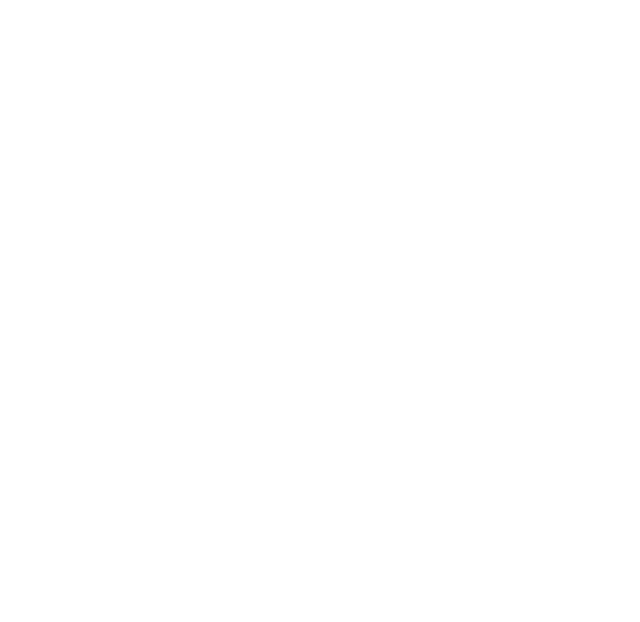
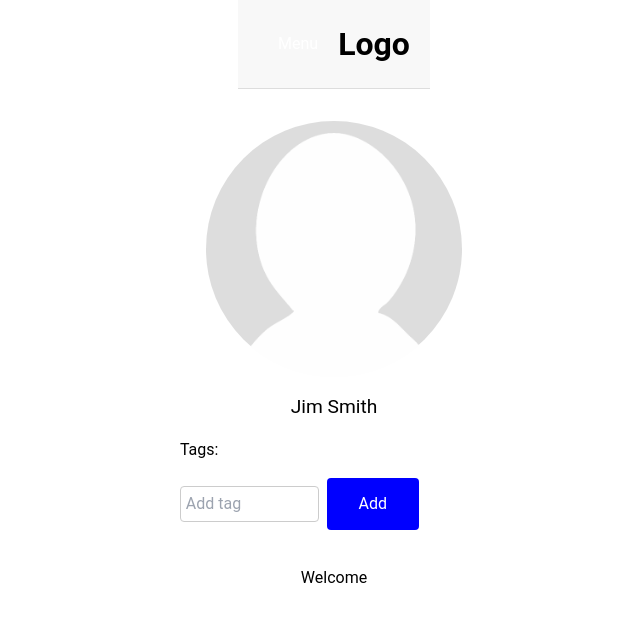
Before and after one commit to hacknc-24/findme, a React (Vite) app in the folder frontend/: page /profile in a window 1280 px wide. Before the commit this address had no page. Shown: the top 622 px of the page, without its empty margins (306-946 px from the left). Built offline with nearby package versions, Linux system fonts and the light colour scheme.

Commit message:
Made the profile pagwe

```diff
--- a/frontend/src/App.css
+++ b/frontend/src/App.css
@@ -1,13 +1,13 @@
 #root {
   min-width: 1080px;
-  height: 587px;
+  min-height: 587px;
   margin: 0;
   padding: 0;
 }
 
 body {
   min-width: 1080px;
-  height: 589px;
+  min-height: 589px;
   margin: 0;
   padding: 0;
 }
--- a/frontend/src/App.tsx
+++ b/frontend/src/App.tsx
@@ -1,13 +1,15 @@
 import "./App.css";
 import { BrowserRouter as Router, Route, Routes } from "react-router-dom";
 import Auth from "./Pages/Auth/Auth";
+import Profile from "./Pages/Profile/Profile.tsx";
 
 function App() {
   return (
     <>
       <Router>
         <Routes>
-          <Route path="/" element={<Auth />} />
+          <Route path="/profile" element={<Profile />}/>
+          <Route strict path="/" element={<Auth />} />
         </Routes>
       </Router>
     </>
--- a/frontend/src/Pages/Auth/style.css
+++ b/frontend/src/Pages/Auth/style.css
@@ -43,7 +43,7 @@
 body {
   margin: 0px;
   min-width: 1080px;
-  height: 560px;
+  min-height: 560px;
   margin: 0;
   padding: 0;
 }
--- /dev/null
+++ b/frontend/src/Pages/Profile/Profile.css
@@ -0,0 +1,33 @@
+.profile {
+  font-family: Arial, sans-serif;
+  max-width: 37.5rem; /* 600px equivalent */
+  margin: auto; /* Center the app */
+  place-items: center;
+}
+
+.profilecontainer {
+  display: grid; /* Use grid layout */
+  place-items: center; /* Center both horizontally and vertically */
+  height: 10vh;
+  /* width: 50vw; */
+}
+
+@media (max-width: 37.5rem) { /* 600px equivalent */
+  .top-bar {
+    flex-direction: column;
+    align-items: flex-start;
+  }
+
+  .profilelogo {
+    margin-top: 0.3125rem; /* 5px equivalent */
+  }
+
+  .profile-pic {
+    width: 5rem; /* 80px equivalent */
+    height: 5rem; /* 80px equivalent */
+  }
+
+  .username {
+    font-size: 1rem; /* 16px equivalent */
+  }
+}
--- /dev/null
+++ b/frontend/src/Pages/Profile/Profile.tsx
@@ -0,0 +1,46 @@
+import './Profile.css';
+import TopBar from './TopBar.tsx';
+import ProfileSection from './ProfileSection.tsx';
+import placeholder_img from './placeholder.png';
+import { useState } from 'react';
+// import { useNavigate } from "react-router-dom";
+
+
+const Profile = () =>{
+
+  // const navigate = useNavigate();
+
+  const [tags, SetTags] = useState<string[]>([])
+
+  const addTag = (newTag: string) => {
+    if (newTag && !tags.includes(newTag)) {
+      SetTags([...tags, newTag]);
+    }
+  };
+
+  const removeTag = (tagToRemove: string) => {
+    SetTags(tags.filter(tag => tag !== tagToRemove));
+  };
+
+  return (
+    <div className="profile">
+      <TopBar />
+      <ProfileSection
+      username="Jim Smith"
+      profilePicture={placeholder_img}
+      tags={tags}
+      addTag={addTag}
+      removeTag={removeTag}/>
+
+            <main>
+                {/* Your main content goes here */}
+                <div className="profilecontainer">
+                  {/* <h1 class="header">Centered Header</h1> */}
+                  <h2>Welcome</h2>
+                </div>
+            </main>
+    </div>
+  );
+}
+
+export default Profile;
--- /dev/null
+++ b/frontend/src/Pages/Profile/ProfileSection.css
@@ -0,0 +1,18 @@
+.profile-section {
+    display: flex;
+    flex-direction: column;
+    align-items: center;
+    margin-top: 2rem;
+  }
+
+.profile-picture {
+    width: 20vw; /* viewport width */
+    height: 20vw;
+    border-radius: 50%;
+    background-color: #e0e0e0;
+  }
+
+.username {
+    margin-top: 1rem;
+    font-size: 1.2rem;
+  }
--- /dev/null
+++ b/frontend/src/Pages/Profile/ProfileSection.tsx
@@ -0,0 +1,23 @@
+import React from 'react';
+import Tags from './Tags.tsx';
+import './ProfileSection.css';
+
+interface ProfileSectionProps {
+  username: string;
+  profilePicture: string;
+  tags: string[];
+  addTag: (tag: string) => void;
+  removeTag: (tag: string) => void;
+}
+
+const ProfileSection:React.FC<ProfileSectionProps> = ({ username, profilePicture, tags, addTag, removeTag }) => {
+  return (
+    <div className="profile-section">
+      <img src={profilePicture} alt="Profile" className="profile-picture" />
+      <span className="username">{username}</span>
+      <Tags tags={tags} addTag={addTag} removeTag={removeTag} />
+    </div>
+  );
+};
+
+export default ProfileSection;
--- /dev/null
+++ b/frontend/src/Pages/Profile/Tags.css
@@ -0,0 +1,26 @@
+.tags-section {
+    margin-top: 1rem;
+  }
+
+.tags-list {
+    display: flex;
+    gap: 0.5rem;
+    flex-wrap: wrap;
+  }
+
+.tag {
+    background-color: #f0f0f0;
+    padding: 0.5rem;
+    border-radius: 0.5rem;
+    display: flex;
+    align-items: center;
+  }
+
+.add-tag {
+    margin-top: 0.5rem;
+  }
+
+.add-tag input {
+    padding: 0.3rem;
+    margin-right: 0.5rem;
+  }
--- /dev/null
+++ b/frontend/src/Pages/Profile/Tags.tsx
@@ -0,0 +1,43 @@
+import React, { useState } from 'react';
+import './Tags.css';
+
+interface TagsProps {
+  tags: string[];
+  addTag: (tag: string) => void;
+  removeTag: (tag: string) => void;
+
+
+}
+
+const Tags: React.FC<TagsProps> = ({ tags , addTag, removeTag }) => {
+  const [inputValue, setInputValue] = useState('');
+
+  const handleAddTag = () => {
+    addTag(inputValue);
+    setInputValue(''); // Clear input after adding
+  };
+
+  return (
+    <div className="tags-section">
+      <h3>Tags:</h3>
+      <div className="tags-list">
+        {tags.map(tag => (
+          <div className="tag" key={tag}>
+            {tag} <button onClick={() => removeTag(tag)}>x</button>
+          </div>
+        ))}
+      </div>
+      <div className="add-tag">
+        <input
+          type="text"
+          value={inputValue}
+          onChange={(e) => setInputValue(e.target.value)}
+          placeholder="Add tag"
+        />
+        <button style={{ width: '30%',  }} onClick={handleAddTag}>Add</button>
+      </div>
+    </div>
+  );
+};
+
+export default Tags;
--- /dev/null
+++ b/frontend/src/Pages/Profile/TopBar.css
@@ -0,0 +1,20 @@
+.top-bar {
+  display: flex;
+  justify-content: space-between;
+  align-items: center;
+  padding: 10px 20px;
+  background-color: #f8f8f8;
+  border-bottom: 1px solid #ddd;
+}
+
+.menu-button {
+  background: transparent;
+  border: none;
+  font-size: 1rem;
+  cursor: pointer;
+}
+
+.logo{
+  font-size: 2rem;
+  font-weight: bold;
+}
--- /dev/null
+++ b/frontend/src/Pages/Profile/TopBar.tsx
@@ -0,0 +1,13 @@
+// import React from 'react';
+import './TopBar.css';
+
+const TopBar = () => {
+  return (
+    <div className="top-bar">
+      <button className="menu-button">Menu</button>
+      <div className="logo">Logo</div>
+    </div>
+  );
+};
+
+export default TopBar;
```
Also changed, not shown: frontend/src/Pages/Profile/placeholder.png (added).
